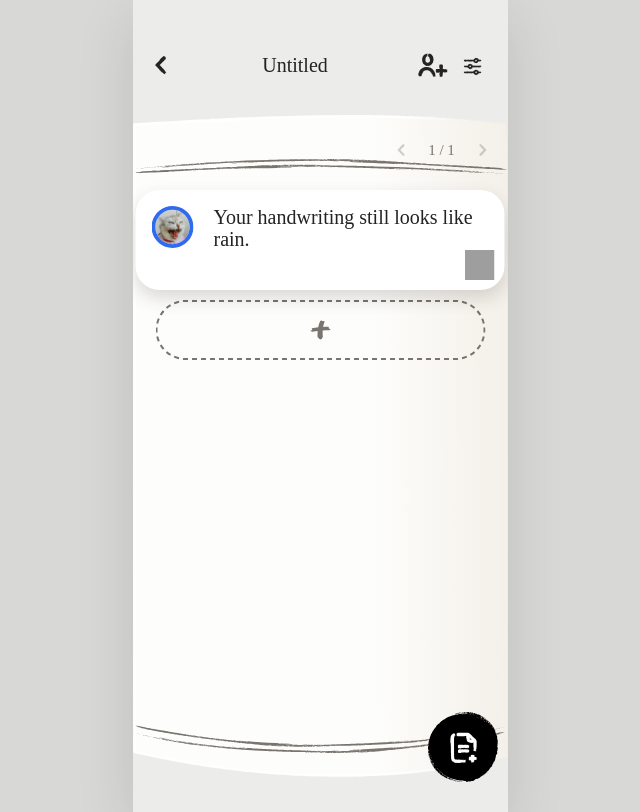
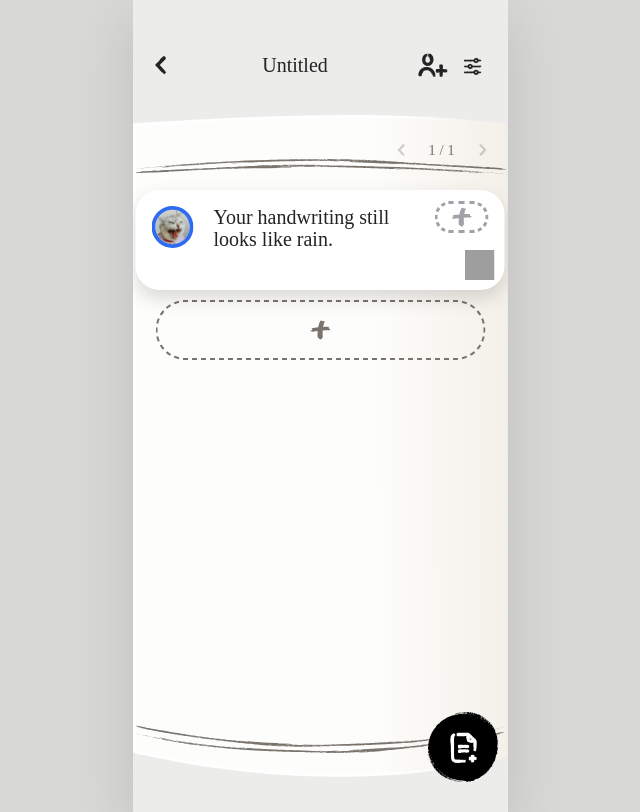
Before and after one commit to jshi3779/Between-Lines, a React (Vite) app: page / in a window 1280 px wide. Both pictures are taken after a click on the button 640 px from the left and 220 px from the top of the page. Shown: the whole page, without its empty margins (320-960 px from the left). Built offline with nearby package versions, Linux system fonts and the light colour scheme; grey boxes are pictures that could not be loaded.

Commit message:
feat: use word card dialog assets and add word control

```diff
--- a/src/App.jsx
+++ b/src/App.jsx
@@ -22,6 +22,7 @@ export default function App() {
   const [isAddPressed, setIsAddPressed] = useState(false);
   const releaseTimer = useRef(null);
   const blankId = useRef(0);
+  const dialogInput = useRef(null);
   const currentPageSide = currentPage % 2 === 1 ? "left" : "right";
 
   useEffect(() => () => clearTimeout(releaseTimer.current), []);
@@ -191,6 +192,20 @@ export default function App() {
     }));
   };
 
+  const appendBlankWordCard = (index) => {
+    const id = blankId.current + 1;
+    blankId.current = id;
+    setSentenceCards((cards) => ({
+      ...cards,
+      [currentPage]: (cards[currentPage] ?? []).map((card, cardIndex) =>
+        cardIndex === index
+          ? { ...card, parts: [...cardParts(card), { type: "blank", id, value: "" }] }
+          : card,
+      ),
+    }));
+    setBlankEditor({ page: currentPage, index, id, value: "" });
+  };
+
   const deleteSentenceCard = (index) => {
     const nextActiveIndex = Math.min(index, Math.max(0, (sentenceCards[currentPage] ?? []).length - 2));
     setSentenceCards((cards) => ({
@@ -322,6 +337,7 @@ export default function App() {
                 src={icon(`user-${card.avatar}.svg`)}
                 alt={`User ${card.avatar}`}
               />
+              <div className="sentence-editor">
                 <div
                   className="sentence-text"
                   contentEditable
@@ -336,6 +352,21 @@ export default function App() {
                   onKeyUp={(event) => selectWord(index, event.currentTarget)}
                 >
                   {renderSentence(card, index)}
+                </div>
+                {activeSentenceIndex === index && (
+                  <button
+                    className="add-word-card-button"
+                    type="button"
+                    aria-label="Add blank word card"
+                    onMouseDown={(event) => event.preventDefault()}
+                    onClick={(event) => {
+                      event.stopPropagation();
+                      appendBlankWordCard(index);
+                    }}
+                  >
+                    <img src={icon("add-word-card.svg")} alt="" />
+                  </button>
+                )}
               </div>
               {activeSentenceIndex === index && (
                 <button
@@ -401,15 +432,16 @@ export default function App() {
         {blankEditor && (
           <div className="blank-word-dialog" role="dialog" aria-modal="true" aria-label="Fill blank word card">
             <div className="blank-word-dialog-panel">
+              <img className="sentence-add-dialog-background" src={icon("sentence-add-dialog.svg")} alt="" />
               <label htmlFor="blank-word-entry">Write a replacement word</label>
               <input
                 id="blank-word-entry"
                 autoFocus
-                value={blankEditor.value}
-                onChange={(event) => setBlankEditor((editor) => ({ ...editor, value: event.target.value }))}
+                ref={dialogInput}
+                defaultValue={blankEditor.value}
                 onKeyDown={(event) => {
                   if (event.key === "Enter") {
-                    updateBlankWord(blankEditor.index, blankEditor.id, blankEditor.value);
+                    updateBlankWord(blankEditor.index, blankEditor.id, event.currentTarget.value);
                     setBlankEditor(null);
                   }
                   if (event.key === "Escape") setBlankEditor(null);
@@ -420,7 +452,7 @@ export default function App() {
                 <button
                   type="button"
                   onClick={() => {
-                    updateBlankWord(blankEditor.index, blankEditor.id, blankEditor.value);
+                    updateBlankWord(blankEditor.index, blankEditor.id, dialogInput.current?.value ?? "");
                     setBlankEditor(null);
                   }}
                 >Save</button>
--- a/src/styles.css
+++ b/src/styles.css
@@ -234,10 +234,18 @@ html, body, #root {
   object-position: center;
 }
 
+.sentence-editor {
+  position: relative;
+  z-index: 1;
+  display: flex;
+  align-items: flex-start;
+  min-width: 0;
+}
+
 .sentence-text {
   position: relative;
-  z-index: 1;
-  width: 100%;
+  flex: 1 1 auto;
+  width: auto;
   min-width: 0;
   min-height: 0;
   overflow: visible;
@@ -251,6 +259,23 @@ html, body, #root {
   line-height: 22px;
   text-align: left;
   outline: none;
+}
+
+.add-word-card-button {
+  flex: 0 0 54px;
+  width: 54px;
+  height: 32px;
+  margin: -5px 0 0 4px;
+  padding: 0;
+  border: 0;
+  background: transparent;
+  cursor: pointer;
+}
+
+.add-word-card-button img {
+  display: block;
+  width: 54px;
+  height: 32px;
 }
 
 .sentence-text::selection {
@@ -326,15 +351,25 @@ html, body, #root {
 }
 
 .blank-word-dialog-panel {
+  position: relative;
   box-sizing: border-box;
-  width: 300px;
-  padding: 20px;
-  border-radius: 20px;
-  background: #fff;
-  box-shadow: 0 12px 32px rgb(36 34 34 / 25%);
+  width: 321px;
+  min-height: 249px;
+  padding: 56px 32px 30px;
+  background: transparent;
   color: #242222;
   font-family: "851 GBai Marker", "Segoe Print", "Bradley Hand", cursive;
   font-size: 18px;
+}
+
+.sentence-add-dialog-background {
+  position: absolute;
+  inset: 0;
+  z-index: -1;
+  display: block;
+  width: 321px;
+  height: 249px;
+  filter: drop-shadow(0 12px 32px rgb(36 34 34 / 25%));
 }
 
 .blank-word-dialog-panel label,
@@ -357,7 +392,7 @@ html, body, #root {
   display: flex;
   justify-content: flex-end;
   gap: 10px;
-  margin-top: 16px;
+  margin-top: 24px;
 }
 
 .blank-word-dialog-actions button {
```
Also changed, not shown: public/icons/add-word-card.svg (added), public/icons/sentence-add-dialog.svg (added). Lines whose indentation alone changed are shown as unchanged.
